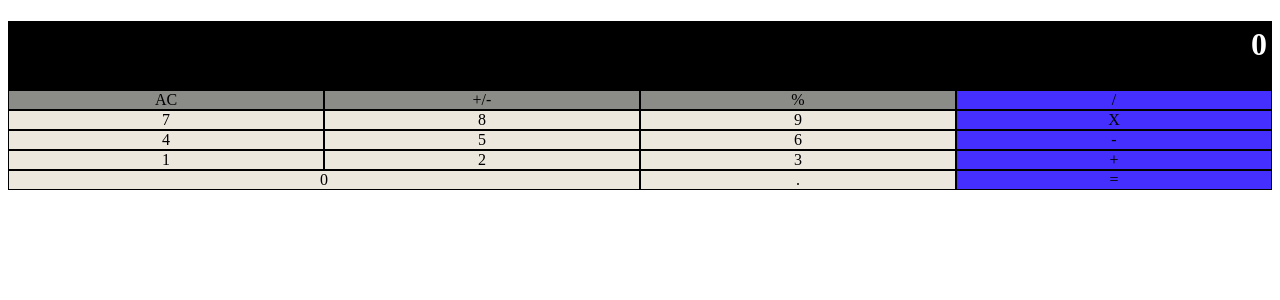
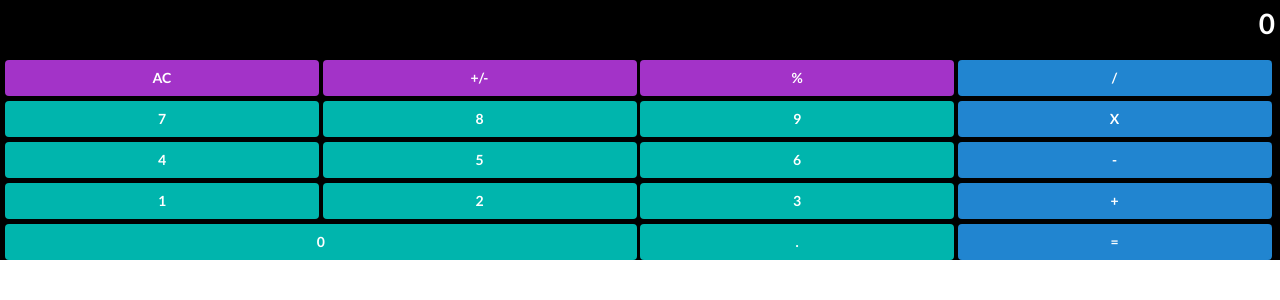
Before and after one commit to gasb150/Calculator, a React (Create React App) app: page / in a window 1280 px wide. Shown: the top 300 px of the page. Built offline with nearby package versions, Linux system fonts and the light colour scheme.

Commit message:
Add stylin

```diff
--- a/public/index.html
+++ b/public/index.html
@@ -9,6 +9,7 @@
       name="description"
       content="Web site created using create-react-app"
     />
+    <link rel="stylesheet" href="https://cdnjs.cloudflare.com/ajax/libs/semantic-ui/2.4.1/semantic.min.css">
     <link rel="apple-touch-icon" href="%PUBLIC_URL%/logo192.png" />
     <!--
       manifest.json provides metadata used when your web app is installed on a
--- a/src/components/App.js
+++ b/src/components/App.js
@@ -1,14 +1,14 @@
-import React, { Fragment } from 'react';
+import React from 'react';
 import ButtonPanel from './ButtonPanel';
 import Display from './Display';
 
 const result = '0';
 const App = () => (
-  <>
+  <div className="ui content">
     <Display result={result} />
     <ButtonPanel />
 
-  </>
+  </div>
 );
 
 export default App;
--- a/src/components/Button.js
+++ b/src/components/Button.js
@@ -3,9 +3,14 @@ import PropTypes from 'prop-types';
 
 const Button = (props) => {
   const { buttonName, type } = props;
-
+  let color = 'teal';
+  if (type === 'sp') {
+    color = 'purple';
+  } if (type === 'op') {
+    color = 'blue';
+  }
   return (
-    <div className={type}>{buttonName}</div>
+    <div className={`ui button ${color}`}>{buttonName}</div>
   );
 };
 
--- a/src/style/ButtonPanel.css
+++ b/src/style/ButtonPanel.css
@@ -10,6 +10,7 @@
 
 .d-grid {
   display: grid;
+  margin: 5px;
   grid-template-columns: repeat(4, 1fr);
 }
 
@@ -22,6 +23,7 @@
 
 .d-grid-last {
   display: grid;
+  margin: 5px;
   grid-template-columns: 2fr 1fr 1fr;
 }
 
```
